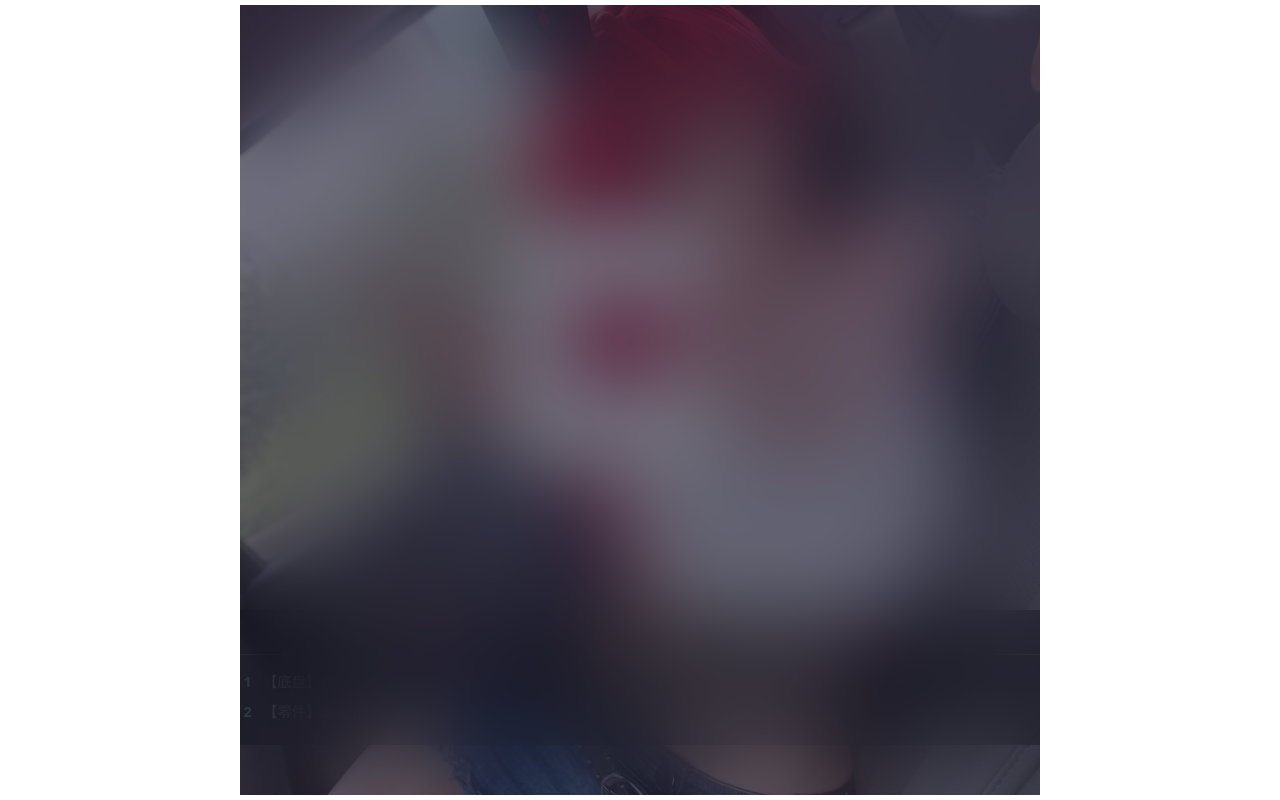
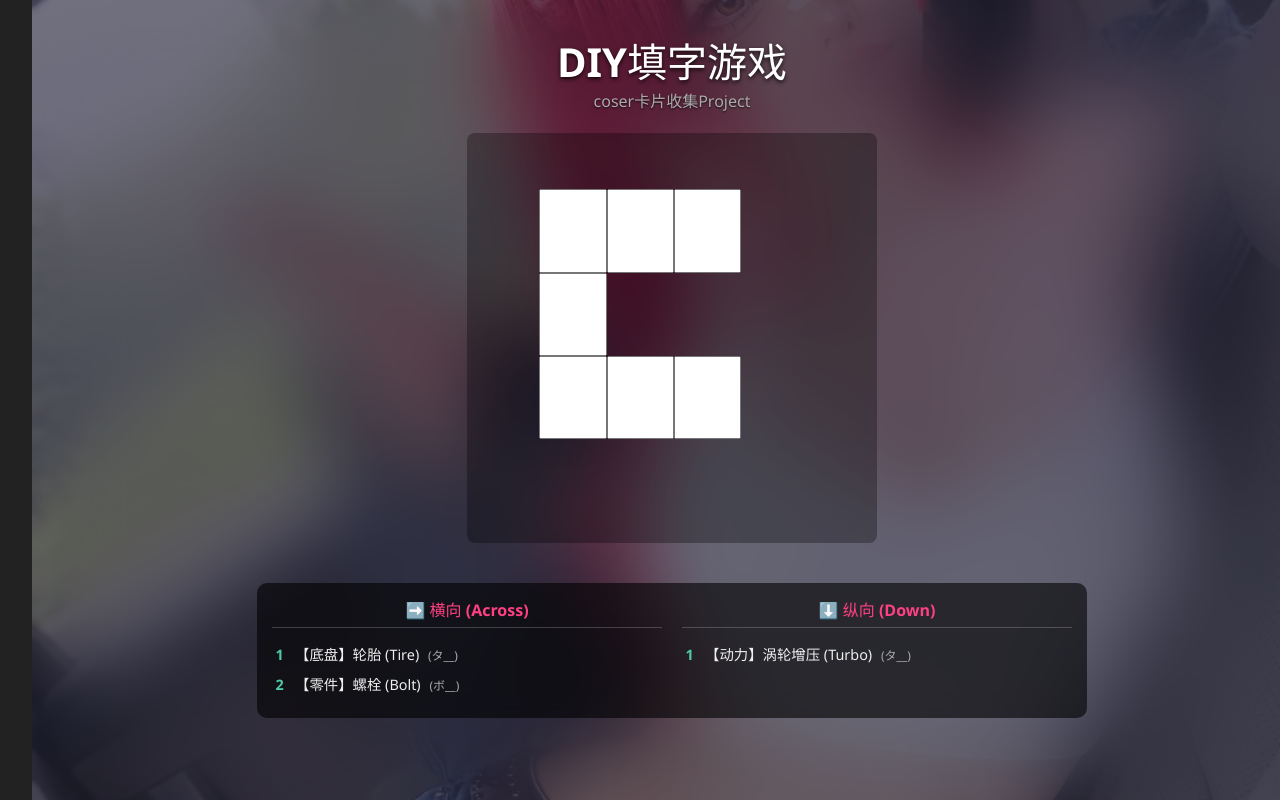
Before and after one commit to snowEyeOrz/crossword-cos-drive, a Vue app: page / in a window 1280 px wide. Built offline with nearby package versions, Linux system fonts and the light colour scheme.

Commit message:
get the button back

```diff
--- a/src/App.vue
+++ b/src/App.vue
@@ -38,45 +38,65 @@ const handleProgress = (progress) => {
 </script>
 
 <style>
-/* 全局样式 */
-/* 确保 html 和 body 占满屏幕，且禁止滚动 */
+/* 1. 全局重置：锁死最外层，防止整个页面在手机上乱动 */
 html, body {
   margin: 0;
   padding: 0;
   width: 100%;
   height: 100%;
-  overflow: hidden; /* 禁止整个页面滚动，防止背景图乱跑 */
+  overflow: hidden; /* 关键：禁止 body 滚动 */
+  background-color: #222; /* 防止加载时白屏 */
 }
 
 .app-container {
+  width: 100vw;
+  height: 100vh;
+  position: relative;
+  overflow: hidden; /* 双重保险 */
+  font-family: 'Segoe UI', sans-serif;
+}
+
+/* 2. 视觉层：必须在最底层 */
+/* 注意：RewardLayer 组件内部通常是 absolute，这里不需要额外样式，但确保它没有 z-index 或者很低 */
+
+/* 3. 内容交互层：核心修改 */
+.content-layer {
+  position: absolute; /* 绝对定位，铺满屏幕 */
+  top: 0;
+  left: 0;
   width: 100%;
   height: 100%;
-  position: relative;
-  background-color: #222;
+  z-index: 10; /* 保证在背景图之上 */
 
-  /* 解决移动端软键盘弹出时顶起页面的问题 */
-  display: flex;
-  flex-direction: column;
-}
+  /* 滚动逻辑的核心 */
+  overflow-y: auto; /* 允许垂直滚动 */
+  -webkit-overflow-scrolling: touch; /* iOS 丝滑滚动支持 */
 
-/* 允许内容区域内部滚动 */
-.content-layer {
-  flex: 1;
-  width: 100%;
-  overflow-y: auto; /* 只有中间的内容区可以滚动 */
-  overflow-x: hidden;
-  padding-top: 20px;
-  padding-bottom: 50px; /* 底部留白，防止被手机Home条遮挡 */
-
-  /* 弹性布局居中 */
+  /* 布局逻辑 */
   display: flex;
   flex-direction: column;
   align-items: center;
-  /* justify-content: center;  <-- 删掉这行，手机竖屏时不需要垂直居中，从顶开始排 */
+  /* ⚠️ 移除 justify-content: center; 这会导致长内容在手机上无法滚动到顶部 */
+
+  padding-top: 40px; /* 顶部留出空间 */
+  padding-bottom: 80px; /* 底部留出空间，防止被手机 Home 条遮挡 */
+  box-sizing: border-box; /* 确保 padding 算在 height 内 */
 }
-/* 恢复交互 */
-.content-layer > * { pointer-events: auto; }
 
-h1 { color: white; text-shadow: 0 2px 4px rgba(0,0,0,0.8); margin-bottom: 5px; }
-.subtitle { color: #aaa; margin-top: 0; text-shadow: 0 1px 2px rgba(0,0,0,0.8); }
+/* 标题样式适配 */
+h1 {
+  color: white;
+  text-shadow: 0 2px 4px rgba(0,0,0,0.8);
+  margin: 0 0 5px 0;
+  font-size: clamp(1.5rem, 5vw, 2.5rem); /* 标题字号也随屏幕缩放 */
+  text-align: center;
+}
+
+.subtitle {
+  color: #aaa;
+  margin: 0 0 20px 0;
+  text-shadow: 0 1px 2px rgba(0,0,0,0.8);
+  font-size: clamp(0.8rem, 3vw, 1rem);
+  text-align: center;
+}
 </style>
```
